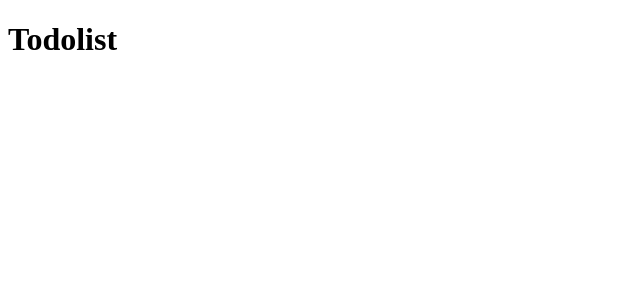
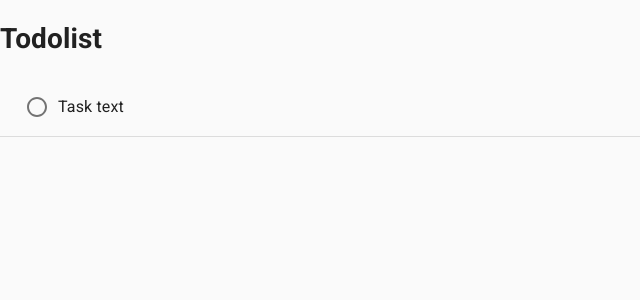
Before and after one commit to BuiKiem/todolist, a React (Create React App) app: page / in a window 1280 px wide. Shown: the top 300 px of the page, without its empty margins (0-640 px from the left). Built offline with nearby package versions, Linux system fonts and the light colour scheme.

Commit message:
create 'TodoItem' component

```diff
--- a/src/App.tsx
+++ b/src/App.tsx
@@ -1,7 +1,15 @@
 import React from "react";
+import { CssBaseline } from "@material-ui/core";
+import { TodoItem } from "./components/TodoItem/TodoItem";
 
 function App() {
-  return <h1>Todolist</h1>;
+  return (
+    <>
+      <CssBaseline />
+      <h1>Todolist</h1>
+      <TodoItem />
+    </>
+  );
 }
 
 export default App;
--- /dev/null
+++ b/src/components/TodoItem/TodoItem.tsx
@@ -0,0 +1,13 @@
+import React from "react";
+import { ListItem, Radio, Typography } from "@material-ui/core";
+
+export const TodoItem = () => {
+  return (
+    <ListItem divider>
+      <Radio />
+      <Typography variant="body1" component="span">
+        Task text
+      </Typography>
+    </ListItem>
+  );
+};
```
